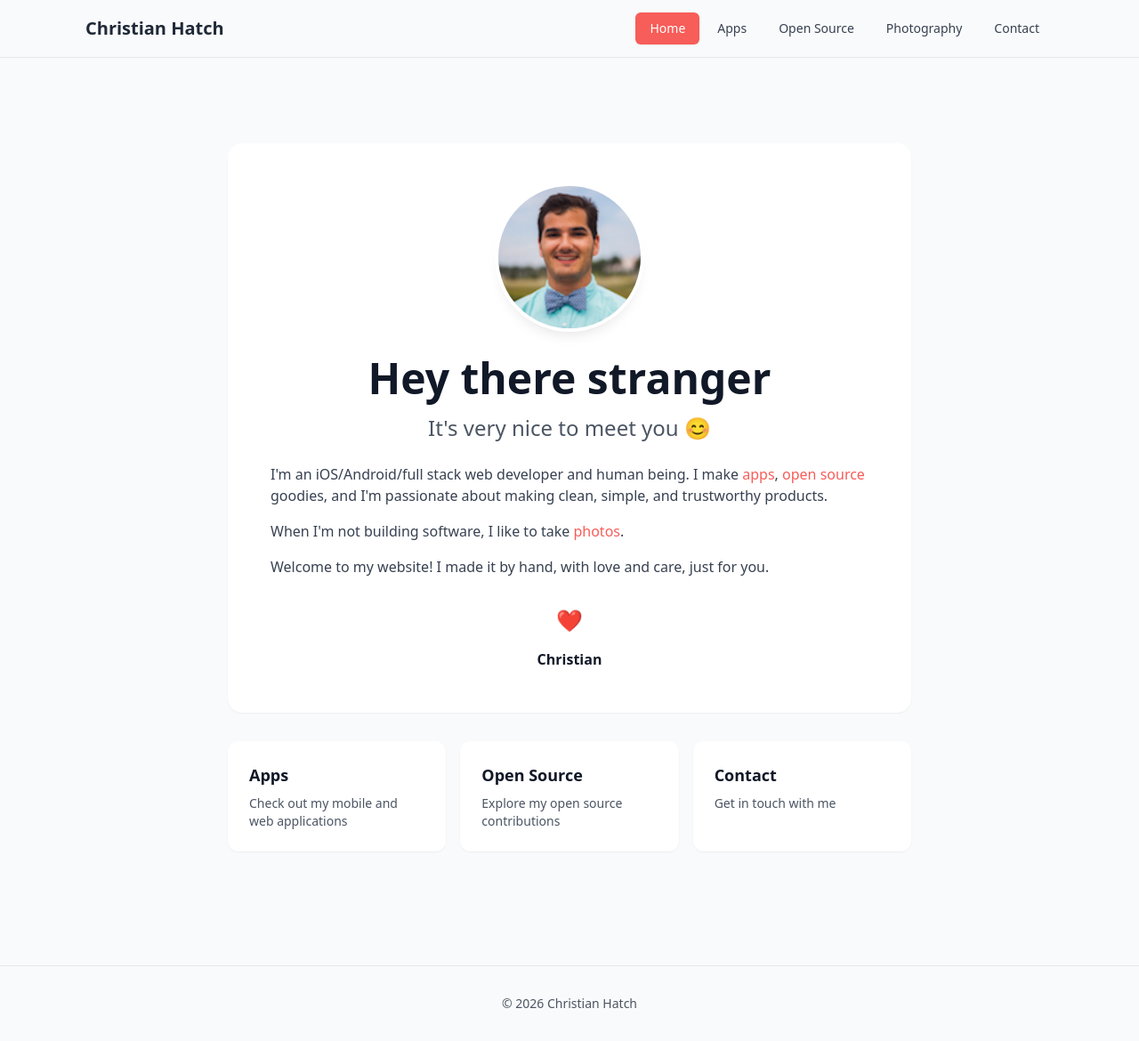
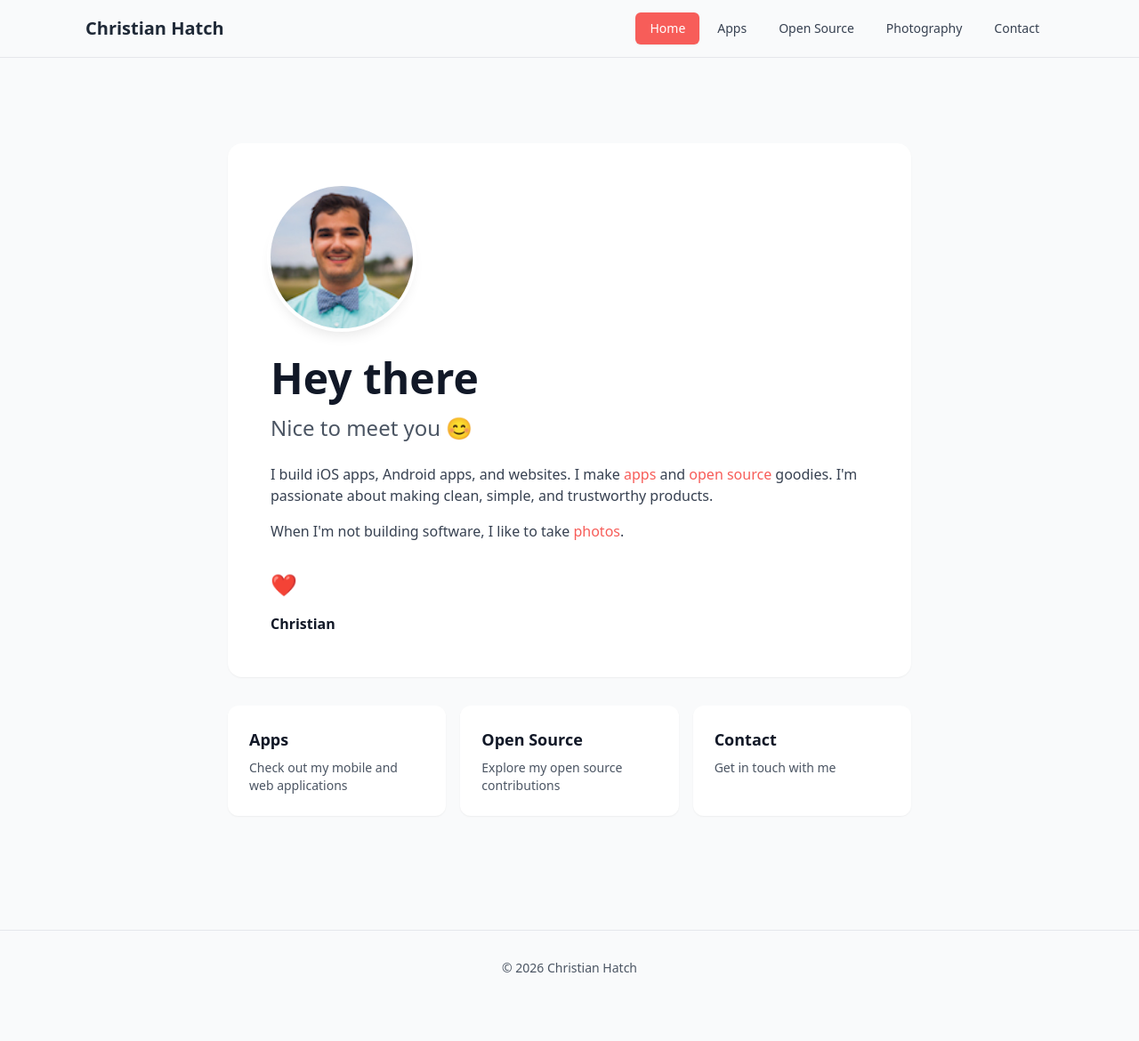
Before and after one commit to christianhatch/christianhatchme, a Jekyll site: the page built from index.html, in a window 1280 px wide. Shown: the whole page at 89% size. Built offline with Jekyll 4.4.1, drawn with Linux system fonts in a browser that asks for light colours; nearby versions of some CDN libraries; after the commit the page ends 1130 px from its top, so only the background shows below that.

Commit message:
updated copy

```diff
--- a/index.html
+++ b/index.html
@@ -8,25 +8,25 @@ description: iOS/Android/full stack web developer. I make apps, open source good
   <div class="max-w-3xl mx-auto">
     <!-- Hero Section -->
     <div class="bg-white dark:bg-gray-800 rounded-2xl shadow-sm dark:shadow-gray-900/50 p-8 md:p-12 mb-8">
-      <div class="flex flex-col items-center text-center">
+      <div class="flex flex-col">
         <div class="mb-8 transform transition-transform duration-300 hover:scale-105">
           <img src="/img/chatch.jpg" alt="Christian Hatch Headshot Photo" class="w-32 h-32 md:w-40 md:h-40 rounded-full object-cover shadow-lg ring-4 ring-white dark:ring-gray-800">
         </div>
 
         <h1 class="text-4xl md:text-5xl font-bold text-gray-900 dark:text-gray-100 mb-4">
-          Hey there stranger
+          Hey there
         </h1>
 
         <p class="text-xl md:text-2xl text-gray-600 dark:text-gray-400 mb-6">
-          It's very nice to meet you 😊
+          Nice to meet you 😊
         </p>
 
         <div class="prose prose-lg dark:prose-invert max-w-none text-left text-gray-700 dark:text-gray-300 space-y-4">
           <p>
-            I'm an iOS/Android/full stack web developer and human being. I make
-            <a href="/apps" class="text-accent hover:text-accent-dark font-medium transition-colors duration-200">apps</a>,
+            I build iOS apps, Android apps, and websites. I make
+            <a href="/apps" class="text-accent hover:text-accent-dark font-medium transition-colors duration-200">apps</a> and
             <a href="/opensource" class="text-accent hover:text-accent-dark font-medium transition-colors duration-200">open source</a>
-            goodies, and I'm passionate about making clean, simple, and trustworthy products.
+            goodies. I'm passionate about making clean, simple, and trustworthy products.
           </p>
 
           <p>
@@ -34,13 +34,9 @@ description: iOS/Android/full stack web developer. I make apps, open source good
             <a href="https://chatch.me/" class="text-accent hover:text-accent-dark font-medium transition-colors duration-200">photos</a>.
           </p>
 
-          <p>
-            Welcome to my website! I made it by hand, with love and care, just for you.
-          </p>
+          <p class="text-2xl pt-4">❤️</p>
 
-          <p class="text-2xl text-center pt-4">❤️</p>
-
-          <p class="text-center font-semibold text-gray-900 dark:text-gray-100">Christian</p>
+          <p class="font-semibold text-gray-900 dark:text-gray-100">Christian</p>
         </div>
       </div>
     </div>
```
